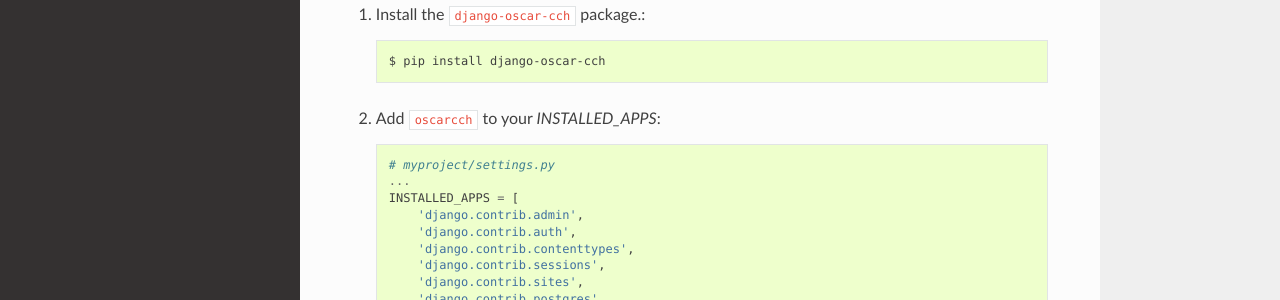
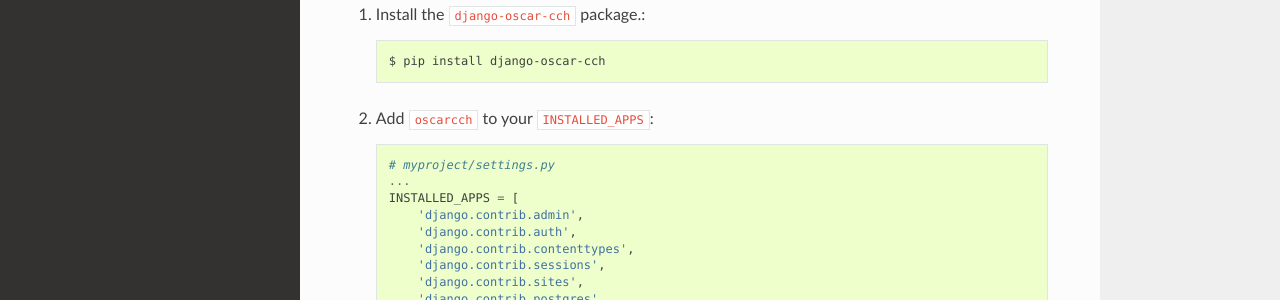
Before and after one commit to thelabnyc/django-oscar-cch, a Sphinx documentation site: the page built from docs/install.rst, in a window 1280 px wide. Shown: the part 389-689 px from the top of the page. Built offline with Sphinx 7.4.7 and the Read the Docs theme 2.0.0, drawn with Linux system fonts in a browser that asks for light colours; the version number could not be read and is left out.

```diff
--- a/docs/install.rst
+++ b/docs/install.rst
@@ -18,7 +18,7 @@ Installation Guide
 
     $ pip install django-oscar-cch
 
-2. Add ``oscarcch`` to your `INSTALLED_APPS`::
+2. Add ``oscarcch`` to your ``INSTALLED_APPS``::
 
     # myproject/settings.py
     ...
--- a/setup.py
+++ b/setup.py
@@ -24,6 +24,7 @@ extras_require = {
         'freezegun>=0.3.8',
         'lxml>=3.7.2',
         'sphinx>=1.5.2',
+        'tox>=2.6.0',
         'versiontag>=1.2.0',
     ],
 }
```
Also changed, not shown: .gitlab-ci.yml.
